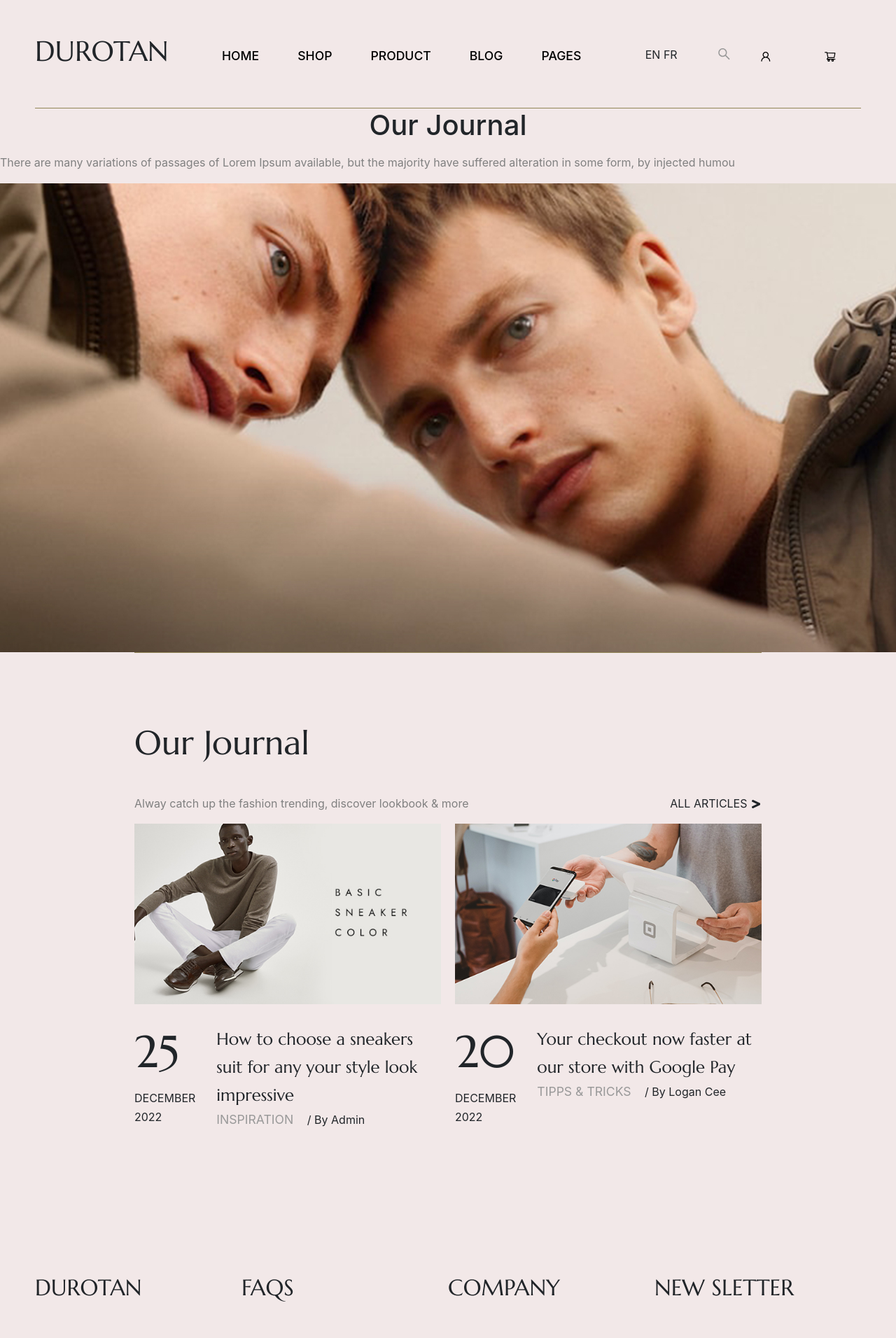
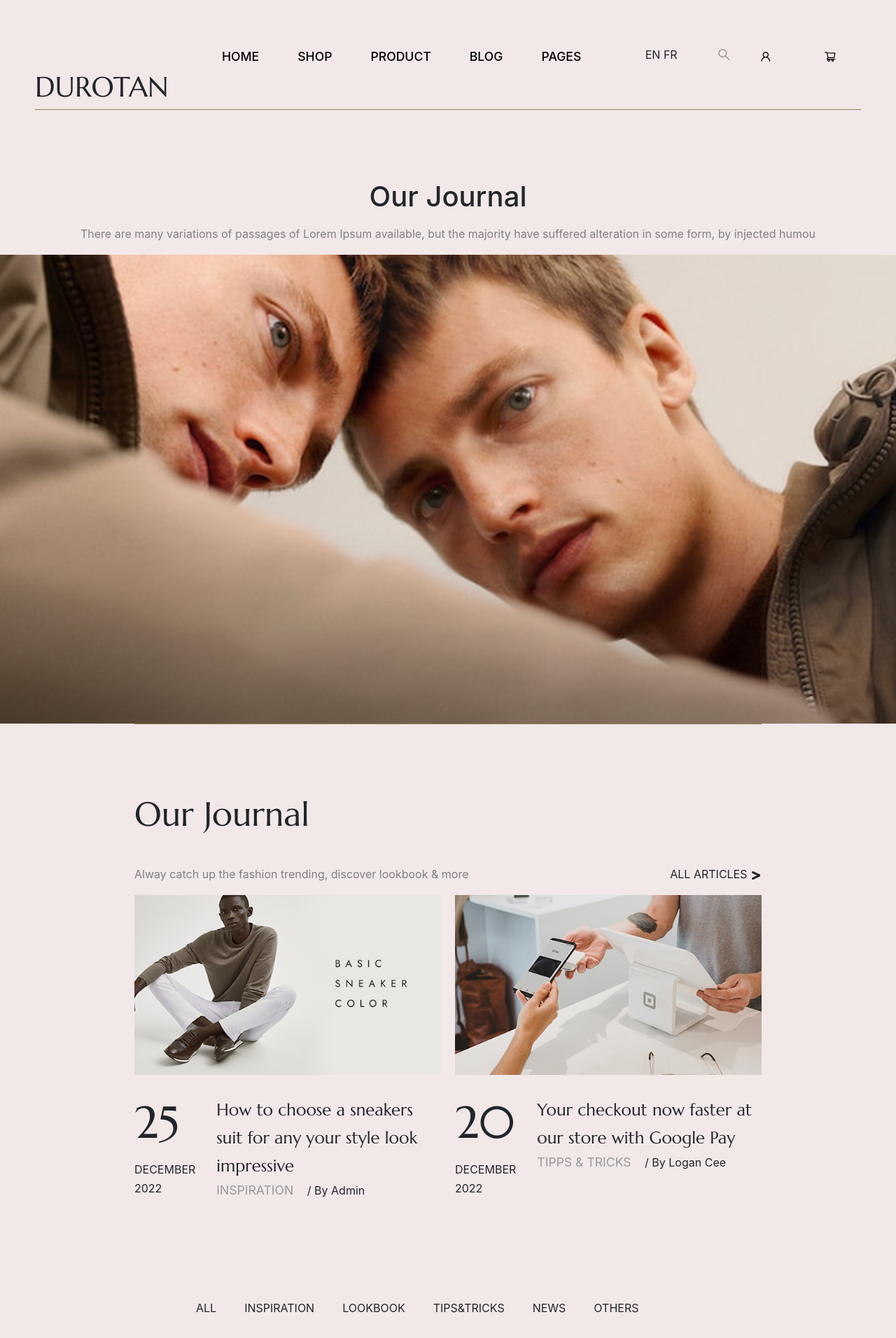
Before and after one commit to Kiril-Pavlov/durotan-landing-page, a React (Create React App) app: page /blog in a window 1280 px wide. Shown: the top 1912 px of the page at 70% size. Built offline with nearby package versions, Linux system fonts and the light colour scheme; the HTML template or start-up script is replaced by a standard one.

Commit message:
Blog cart changes

```diff
--- a/src/pages/Blog/Blog.css
+++ b/src/pages/Blog/Blog.css
@@ -1,3 +1,19 @@
-h1{
-    text-align: center;
+h1 {
+  text-align: center;
+  padding-top: 100px;
 }
+.blogSearch {
+  list-style-type: none;
+  display: flex;
+  flex-direction: row;
+  grid-gap: 40px;
+  text-transform: uppercase;
+  padding: 40px;
+  justify-content: flex-start;
+  margin-left: 240px;
+  text-transform: uppercase;
+}
+
+p {
+  text-align: center;
+}
--- a/src/pages/Blog/Blog.jsx
+++ b/src/pages/Blog/Blog.jsx
@@ -1,17 +1,27 @@
-import React from 'react'
-import './Blog.css';
-import blogPost from '..//../assets/blog_post.jpg';
-import OurJournal from '../../components/OurJournal'
+import React from "react";
+import "./Blog.css";
+import blogPost from "..//../assets/blog_post.jpg";
+import OurJournal from "../../components/OurJournal";
 const Blog = () => {
   return (
     <div>
-     <h1> Our Journal</h1>
-<p>There are many variations of passages of Lorem Ipsum available, but the majority have suffered alteration in some form, by injected humou
+      <h1> Our Journal</h1>
+      <p>
+        There are many variations of passages of Lorem Ipsum available, but the
+        majority have suffered alteration in some form, by injected humou
       </p>
       <img src={blogPost} />
-      <OurJournal/>
+      <OurJournal />
+      <ul className="blogSearch">
+        <li>All</li>
+        <li>Inspiration</li>
+        <li>Lookbook</li>
+        <li>Tips&Tricks</li>
+        <li>News</li>
+        <li>Others</li>
+      </ul>
     </div>
-  )
-}
+  );
+};
 
-export default Blog
+export default Blog;
--- a/src/pages/Cart/Cart.jsx
+++ b/src/pages/Cart/Cart.jsx
@@ -32,7 +32,7 @@ const Cart = () => {
             color: "black",
             border: "none",
             position: "absolute",
-            right: "0px"
+            right: "0px",
           }}
           className="apply"
         >
```
